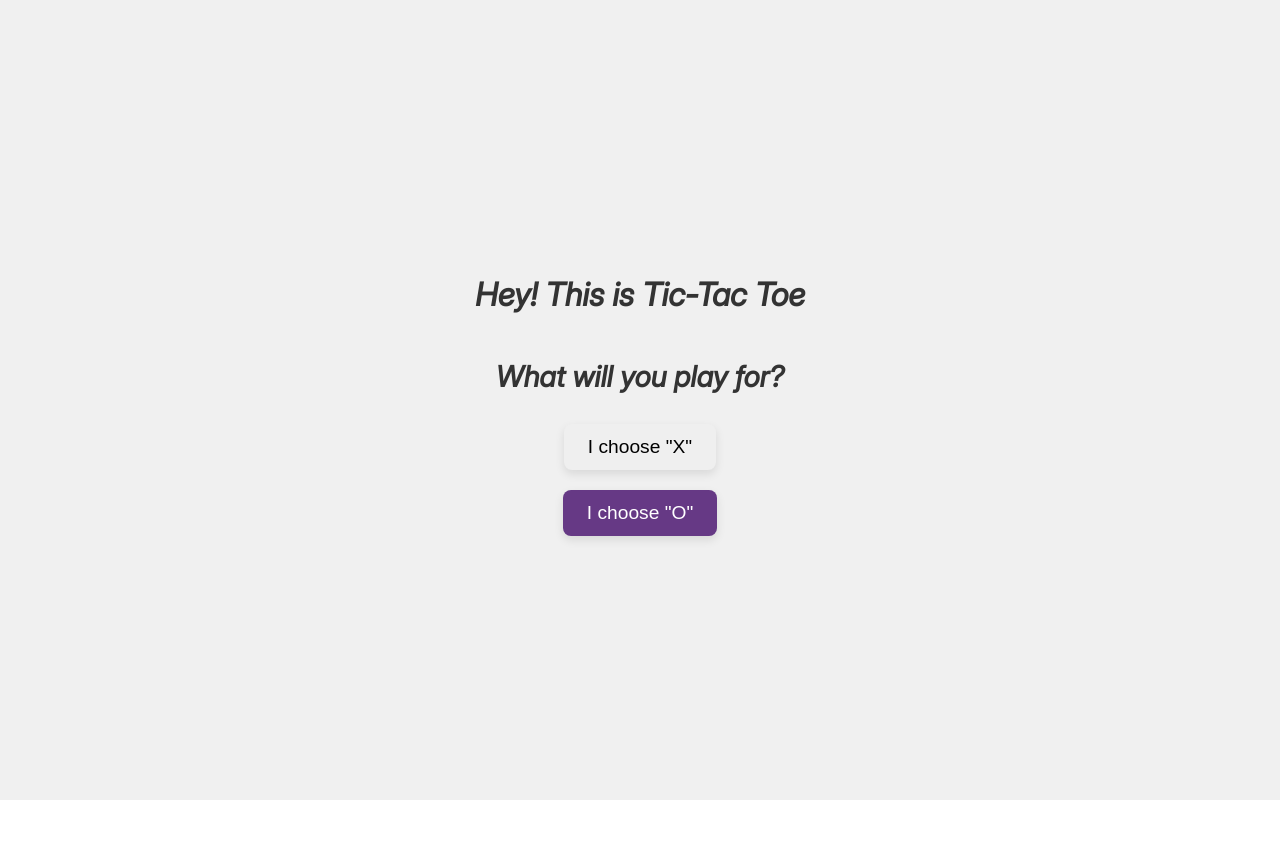
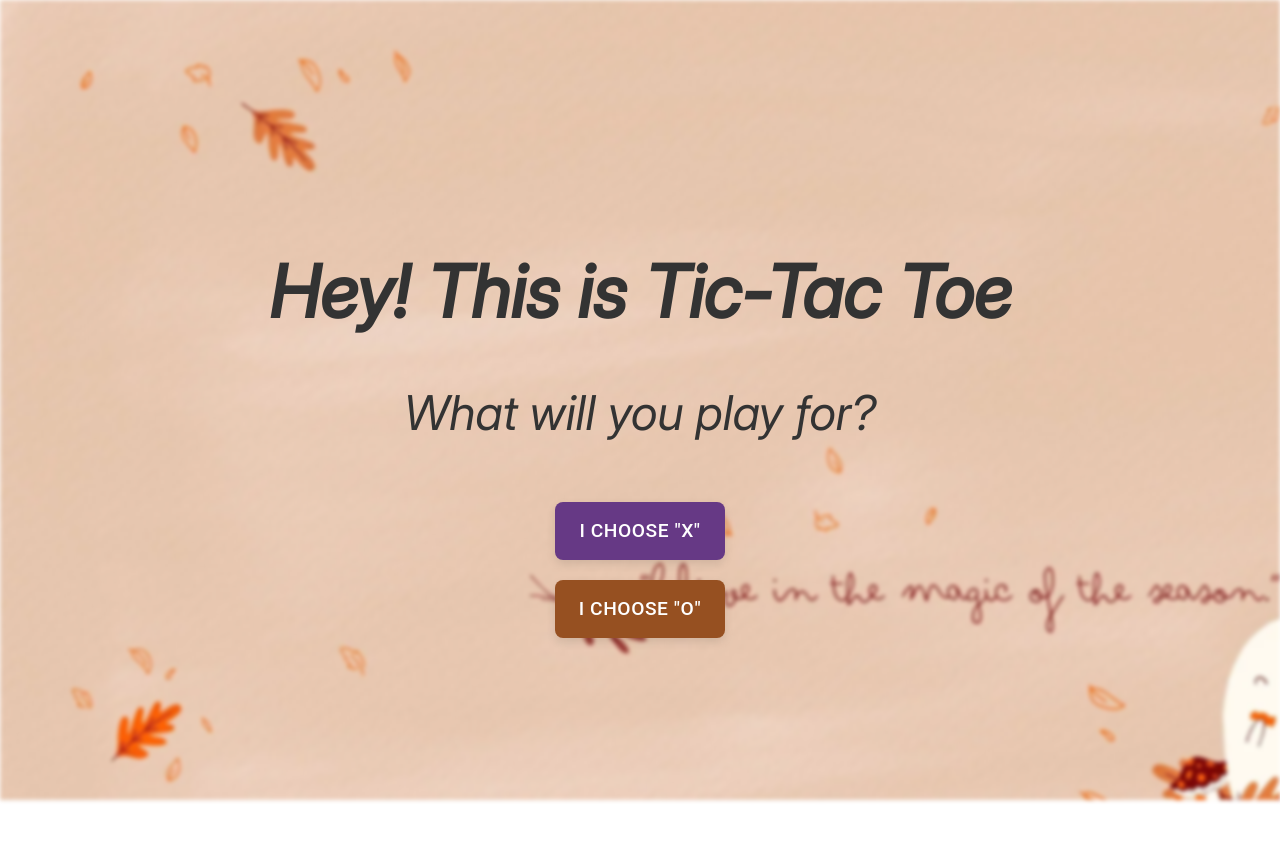
Before and after one commit to laylaroad/tic-tac-toe, a React (Create React App) app: page / in a window 1280 px wide. Shown: the top 842 px of the page. Before the commit the page ends 800 px from the top, so only its background shows below. Built offline with nearby package versions, Linux system fonts and the light colour scheme.

Commit message:
feat: add material ui, delete extra css files

```diff
--- a/package.json
+++ b/package.json
@@ -3,6 +3,9 @@
   "version": "0.1.0",
   "private": true,
   "dependencies": {
+    "@emotion/react": "^11.13.3",
+    "@emotion/styled": "^11.13.0",
+    "@mui/material": "^6.1.6",
     "@testing-library/jest-dom": "^5.17.0",
     "@testing-library/react": "^13.4.0",
     "@testing-library/user-event": "^13.5.0",
--- a/src/components/App/App.module.css
+++ /dev/null
@@ -1,9 +0,0 @@
-.app {
-    display: flex;
-    flex-direction: column;
-    align-items: center;
-    justify-content: center;
-    height: 100vh;
-    font-family: "Inter", sans-serif;
-    background-color: #f0f0f0;
-  }
--- a/src/components/App/App.tsx
+++ b/src/components/App/App.tsx
@@ -1,12 +1,23 @@
 import React from 'react';
 import Board from '../Board/Board';
-import styles from './App.module.css';
+import { createTheme, ThemeProvider } from '@mui/material/styles';
+
+const theme = createTheme({
+  palette: {
+    primary: {
+      main: '#663985',
+    },
+    secondary: {
+      main: '#f7f6dc',
+    },
+  },
+});
 
 const App: React.FC = () => {
   return (
-    <div className={styles.app}>
+    <ThemeProvider theme={theme}>
       <Board />
-    </div>
+    </ThemeProvider>
   );
 };
 
--- a/src/components/Board/Board.module.css
+++ b/src/components/Board/Board.module.css
@@ -2,6 +2,16 @@
     display: flex;
     flex-direction: column;
     align-items: center;
+    margin: 200px auto;
+  }
+
+  h1 {
+      font-size: 72px;
+  }
+
+  span {
+      font-size: 48px;
+      margin-bottom: 50px;
   }
 
   .status {
@@ -14,6 +24,7 @@
     grid-template-columns: repeat(3, 100px);
     gap: 5px;
   }
+
 
   .choiceScreen {
     display: flex;
@@ -44,12 +55,12 @@
 }
 
 .choiceScreen button:first-child {
-    background-color: #4CAF50;
+    background-color: #f7f6dc;
     color: #fff;
 }
 
 .choiceScreen button:last-child {
-    background-color: #663985;
+    background-color: #965021;
     color: #fff;
 }
 
--- a/src/components/Board/Board.tsx
+++ b/src/components/Board/Board.tsx
@@ -2,7 +2,7 @@ import React, { useState, useEffect } from 'react';
 import Cell from '../Cell/Cell'
 import ResetButton from '../ResetButton/ResetButton';
 import styles from './Board.module.css';
-
+import Button from '@mui/material/Button';
 
 type CellValue = 'X' | 'O' | null;
 
@@ -128,9 +128,22 @@ const Board: React.FC = () => {
             {!gameStarted ? (
                 <div className={styles.choiceScreen}>
                     <h1>Hey! This is Tic-Tac Toe</h1>
-                    <h2>What will you play for?</h2>
-                    <button onClick={() => handlePlayerChoice(true)}>I choose "X"</button>
-                    <button onClick={() => handlePlayerChoice(false)}>I choose "O"</button>
+                    <span>What will you play for?</span>
+                    <Button
+                        variant="contained"
+                        color="primary"
+                        onClick={() => handlePlayerChoice(true)}
+
+                    >
+                        I choose "X"
+                    </Button>
+                    <Button
+                        variant="outlined"
+                        color="secondary"
+                        onClick={() => handlePlayerChoice(false)}
+                    >
+                        I choose "O"
+                    </Button>
                 </div>
             ) : (
                 <>
--- a/src/components/Cell/Cell.module.css
+++ b/src/components/Cell/Cell.module.css
@@ -1,10 +1,10 @@
 .cell {
-    width: 100px;
-    height: 100px;
-    font-size: 2rem;
+    width: 150px;
+    height: 150px;
+    font-size: 2.5rem;
     text-align: center;
     vertical-align: middle;
     cursor: pointer;
     background-color: #fff;
-    border: 2px solid #000;
+    border: 2px solid #371f47;
   }
--- a/src/components/ResetButton/ResetButton.module.css
+++ /dev/null
@@ -1,10 +0,0 @@
-.resetButton {
-    margin-top: 20px;
-    padding: 10px 20px;
-    font-size: 1rem;
-    cursor: pointer;
-    background-color: #6f3f81;
-    color: white;
-    border: none;
-    border-radius: 4px;
-  }
--- a/src/components/ResetButton/ResetButton.tsx
+++ b/src/components/ResetButton/ResetButton.tsx
@@ -1,15 +1,21 @@
 import React from 'react';
 import styles from './ResetButton.module.css';
+import Button from '@mui/material/Button';
 
 interface ResetButtonProps {
     onClick: () => void;
 }
-
 const ResetButton: React.FC<ResetButtonProps> = ({ onClick }) => {
     return (
-        <button className={styles.resetButton} onClick={onClick}>
+        <Button
+            variant="contained"
+            color="secondary"
+            size="large"
+            style={{ margin: '20px', padding: '10px 20px', fontSize: '1.25rem' }}
+            onClick={onClick}
+        >
             Restart
-        </button>
+        </Button>
     );
 };
 
--- a/src/index.css
+++ b/src/index.css
@@ -2,9 +2,23 @@
 
 body {
   margin: 0;
-  font-family: 'Inter', -apple-system,  sans-serif;
+  font-family: 'Inter', -apple-system, sans-serif;
   -webkit-font-smoothing: antialiased;
   -moz-osx-font-smoothing: grayscale;
+  position: relative;
+  overflow: hidden;
+}
+
+
+body::before {
+  content: "";
+  position: fixed;
+  top: 0;
+  left: 0;
+  right: 0;
+  bottom: 0;
   background-image: url('./assets/images/background.webp');
   background-repeat: repeat;
+  filter: blur(2px);
+  z-index: -1;
 }
```
Also changed, not shown: src/assets/images/background.webp, 1 other file (tests, documents, lock files or other folders).
